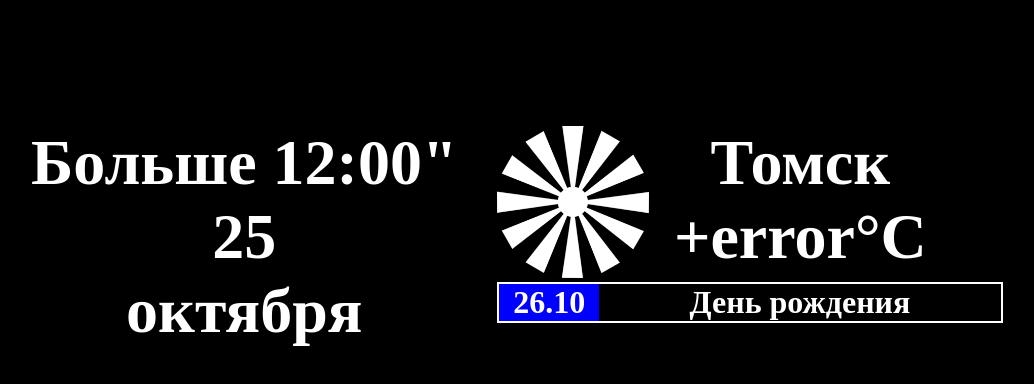
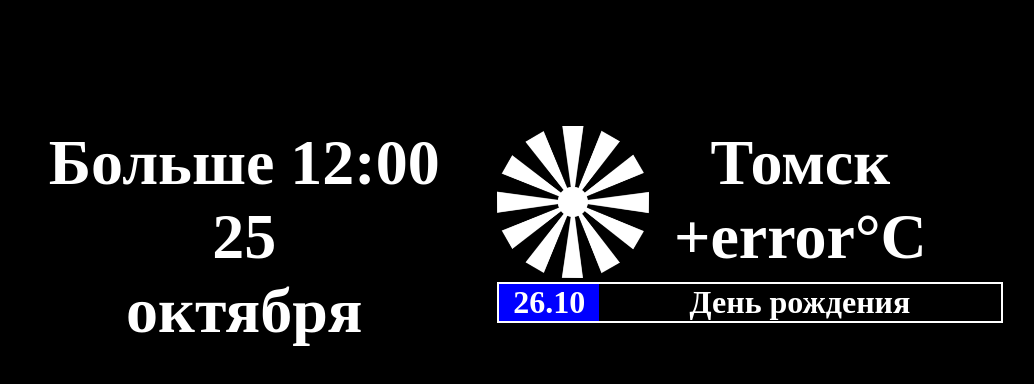
Before and after one commit to alex4shv/alex4shv.github.io, a plain HTML site: page index.html in a window 1280 px wide. Shown: the whole page, without its empty margins (143-1177 px from the left). Drawn offline with Linux system fonts and the light colour scheme.

Commit message:
Update index.html

```diff
--- a/index.html
+++ b/index.html
@@ -9,7 +9,7 @@
 <body>
 	<div class="container">
 		<div class="left_side">
-			<h1 id="time">Больше 12:00"</h1>
+			<h1 id="time">Больше 12:00</h1>
 			<h1 id="day">25</h1>
 			<h1 id="month">октября</h1>
 		</div>
```
